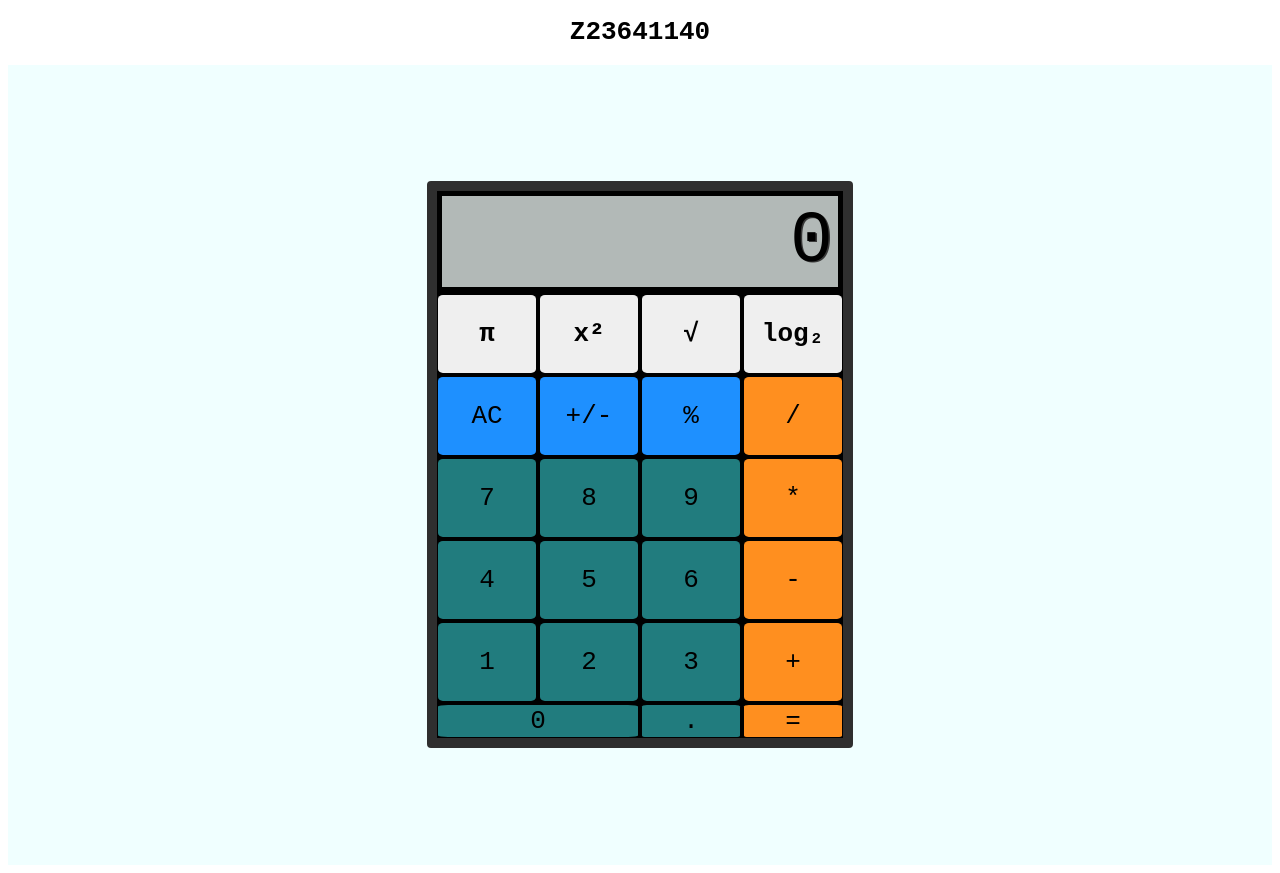
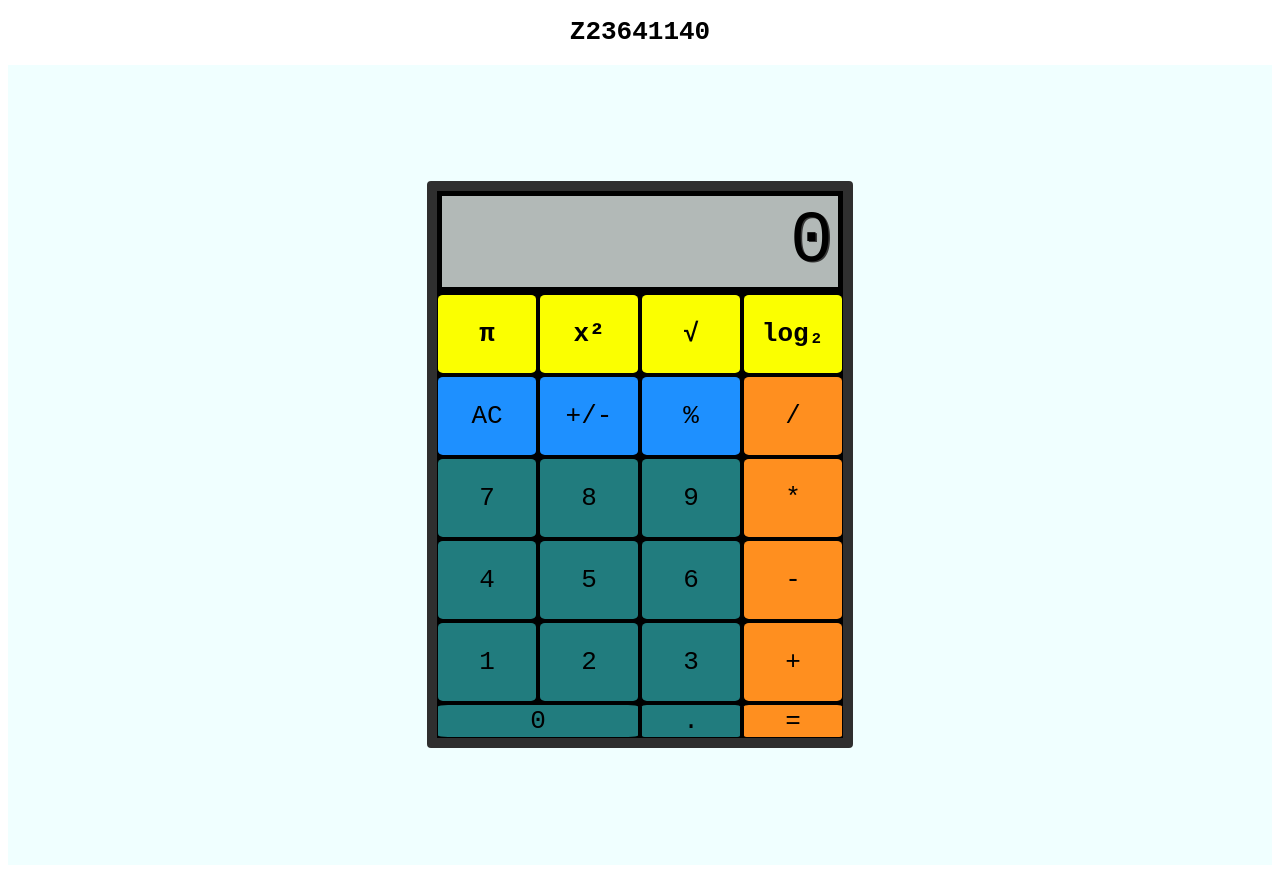
Before and after one commit to cop4808-spring-2023-fullstack-web/cop4808-git-and-github-fundamentals-MarvenCesar, a plain HTML site: page CALC YA LATER.html in a window 1280 px wide. Drawn offline with Linux system fonts and the light colour scheme.

Commit message:
Updated colors to new buttons
Signed-off-by: Marven Cesar <cesarmarven@gmail.com>

```diff
--- a/Styles/style.css
+++ b/Styles/style.css
@@ -108,9 +108,27 @@ button {
 .percent:active {
     background-color: rgb(123, 189, 255);
 }
-.function {
+.pi {
     background-color: rgb(251, 255, 0);
 }
-.function:active {
+.pi:active {
     background-color: rgb(253, 255, 202);
 }
+.power {
+    background-color: rgb(251, 255, 0);
+}
+.power:active {
+    background-color: rgb(253, 255, 202);
+}
+.sqrt {
+    background-color: rgb(251, 255, 0);
+}
+.sqrt:active {
+    background-color: rgb(253, 255, 202);
+}
+.log {
+    background-color: rgb(251, 255, 0);
+}
+.log:active {
+    background-color: rgb(253, 255, 202);
+}
```
